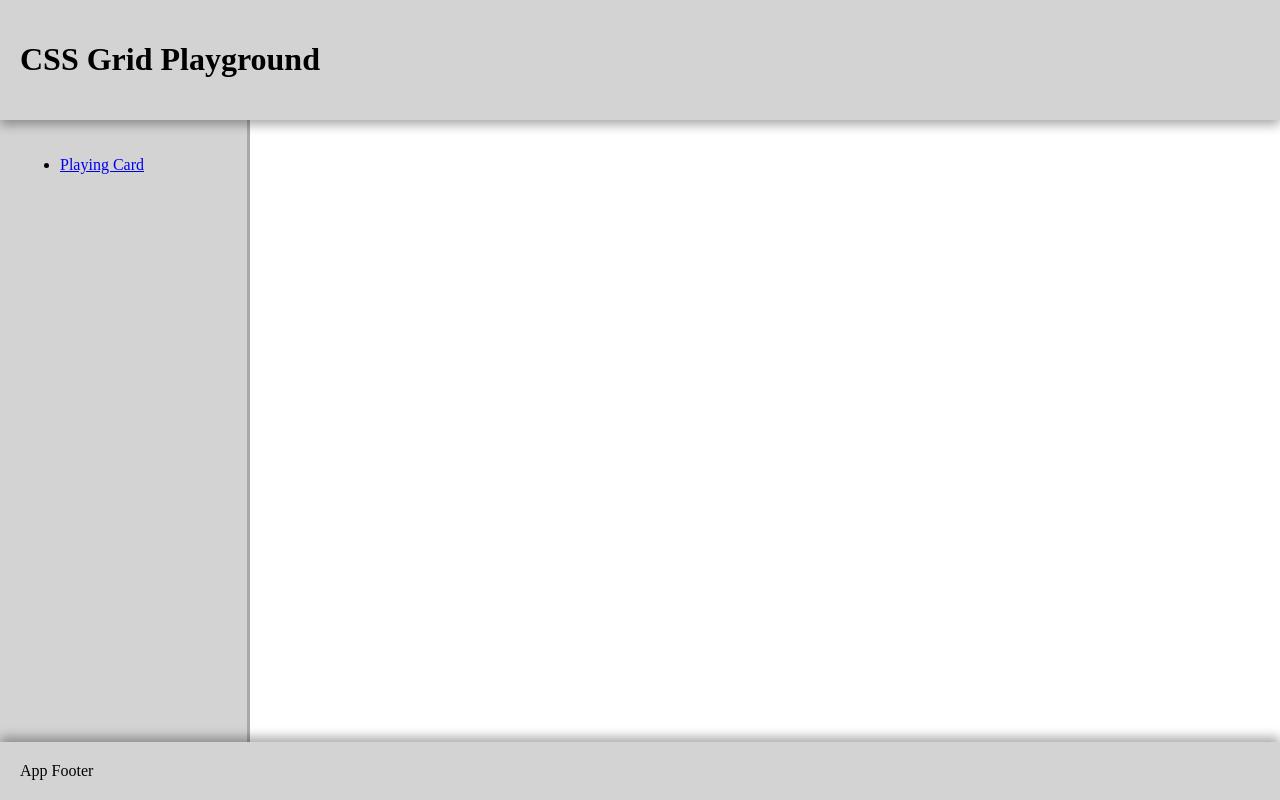
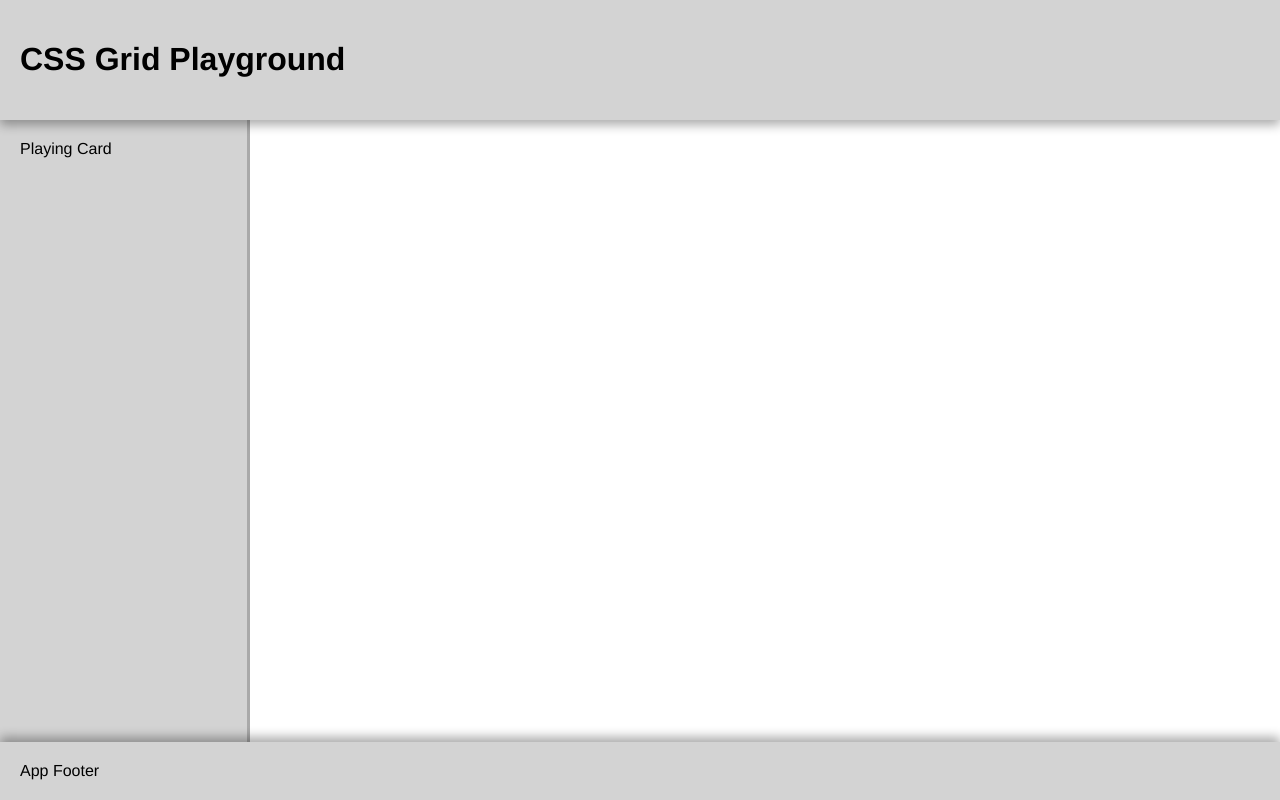
Before and after one commit to wnodom/css-grid-playground, an Angular app: page / in a window 1280 px wide. Built offline with nearby package versions, Linux system fonts and the light colour scheme.

Commit message:
Style nav sidebar

```diff
--- a/src/app/app.component.html
+++ b/src/app/app.component.html
@@ -3,11 +3,12 @@
 </header>
 
 <nav>
-  <ul>
-    <li *ngFor="let example of examples" routerLinkActive="currentExample">
-      <a [routerLink]="example.path">{{ example.component.label || example.path }}</a>
-    </li>
-  </ul>
+  <a *ngFor="let example of examples"
+    routerLinkActive="currentExample"
+    [routerLink]="example.path"
+  >
+    {{ example.component.label || example.path }}
+  </a>
 </nav>
 
 <main>
--- a/src/app/app.component.scss
+++ b/src/app/app.component.scss
@@ -34,6 +34,11 @@ nav {
   background: lightgrey;
   border-right: 3px solid darkgrey;
   padding: 20px;
+
+  & > * {
+    display: block;
+    padding-bottom: 1em;
+  }
 }
 
 main {
--- a/src/styles.scss
+++ b/src/styles.scss
@@ -9,6 +9,12 @@ html {
 body {
   padding: 0;
   margin: 0;
+  font-family: Helvetica, sans-serif;
+}
+
+a {
+  text-decoration: none;
+  color: black;
 }
 
 .currentExample {
```
